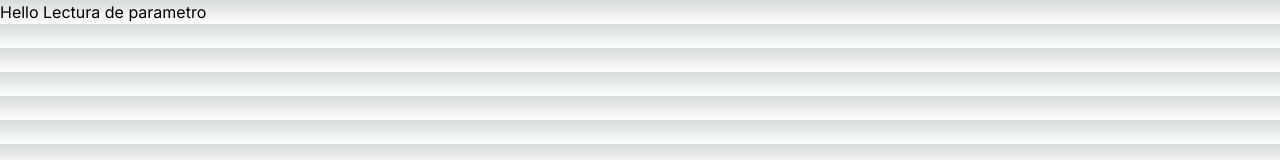
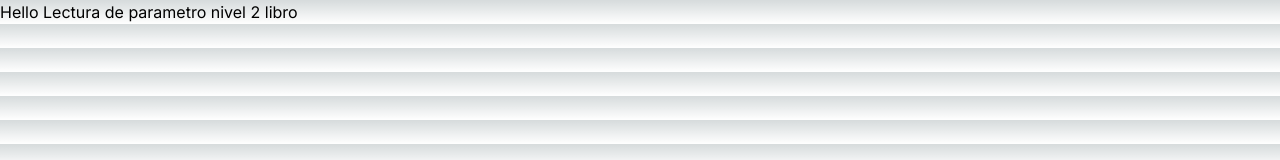
Before and after one commit to E-Vivanco/next-connect, a Next.js app: page /libros/1 in a window 1280 px wide. Shown: the top 160 px of the page. Built offline with nearby package versions, Linux system fonts and the light colour scheme.

Commit message:
act2_vercel_url

```diff
--- a/src/app/libros/[id]/page.js
+++ b/src/app/libros/[id]/page.js
@@ -6,7 +6,7 @@ export default function LibroIDpage({params}) {
     <main>
        <h1>
         Hello
-        Lectura de parametro
+        Lectura de parametro nivel 2 libro
        </h1>
     </main>
   )
```
